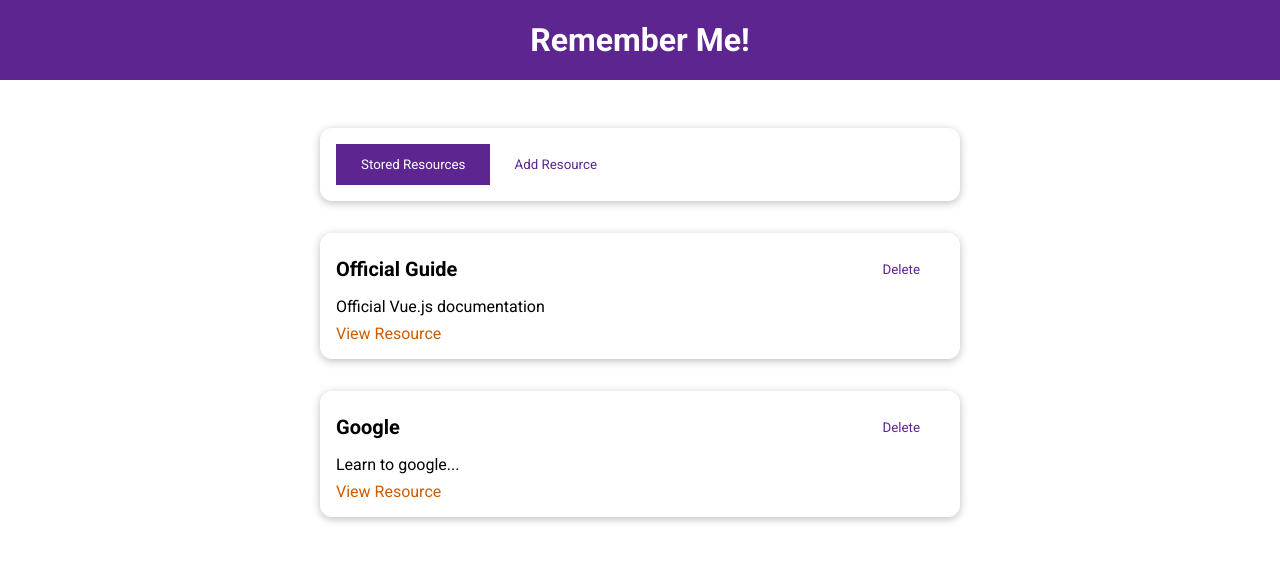
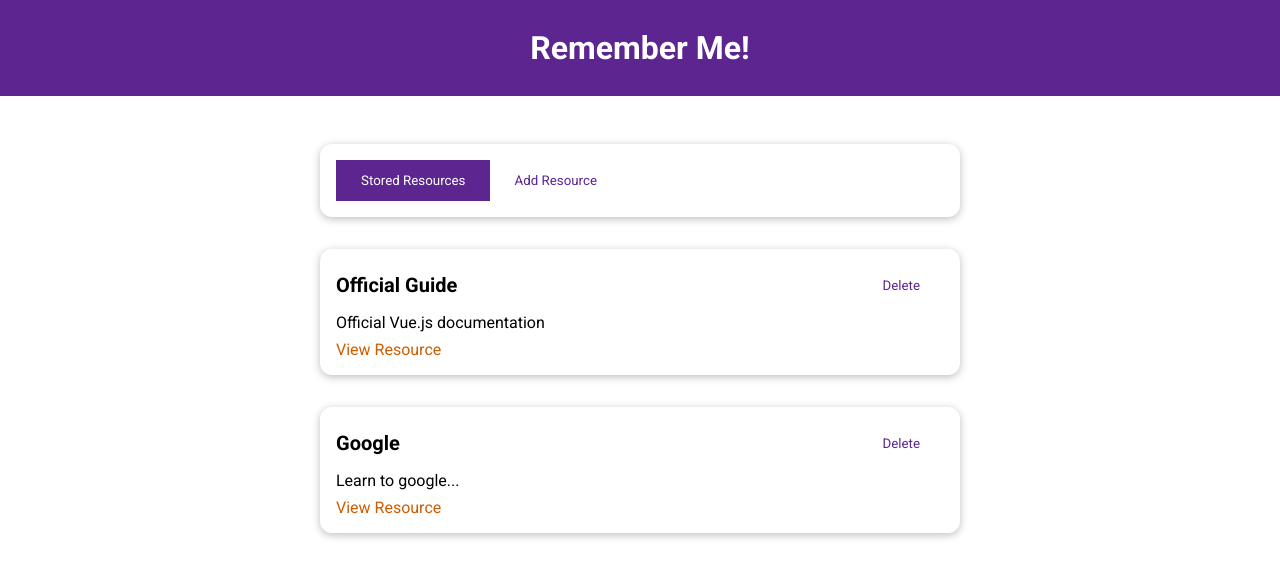
Before and after one commit to wojciechdominiak/remember-me, a Vue app: page / in a window 1280 px wide. Shown: the top 578 px of the page. Built offline with nearby package versions, Linux system fonts and the light colour scheme.

Commit message:
next compomnents migration

```diff
--- a/src/components/layouts/TheHeader.vue
+++ b/src/components/layouts/TheHeader.vue
@@ -14,7 +14,7 @@ import { defineProps } from "vue";
 
 <style scoped>
 header {
-  height: 5rem;
+  height: 6rem;
   background-color: #5c2590;
   display: flex;
   justify-content: center;
--- a/src/components/learning-resources/LearningResource.vue
+++ b/src/components/learning-resources/LearningResource.vue
@@ -13,11 +13,16 @@
   </li>
 </template>
 
-<script>
-export default {
-  inject: ['removeResource'],
-  props: ['id','title', 'description', 'link'],
-};
+<script setup>
+import { defineProps, inject } from 'vue';
+/* eslint-disable no-unused-vars */
+const removeResource = inject('removeResource');
+const props = defineProps({
+  id: String,
+  title: String,
+  description: String,
+  link: String,
+});
 </script>
 
 <style scoped>
--- a/src/components/learning-resources/StoredResources.vue
+++ b/src/components/learning-resources/StoredResources.vue
@@ -11,12 +11,11 @@
   </ul>
 </template>
 
-<script>
+<script setup>
 import LearningResource from './LearningResource.vue';
-export default {
-  components: { LearningResource },
-  inject: ['resources'],
-};
+import { inject } from 'vue';
+
+const resources = inject('resources');
 </script>
 
 <style scoped>
```
